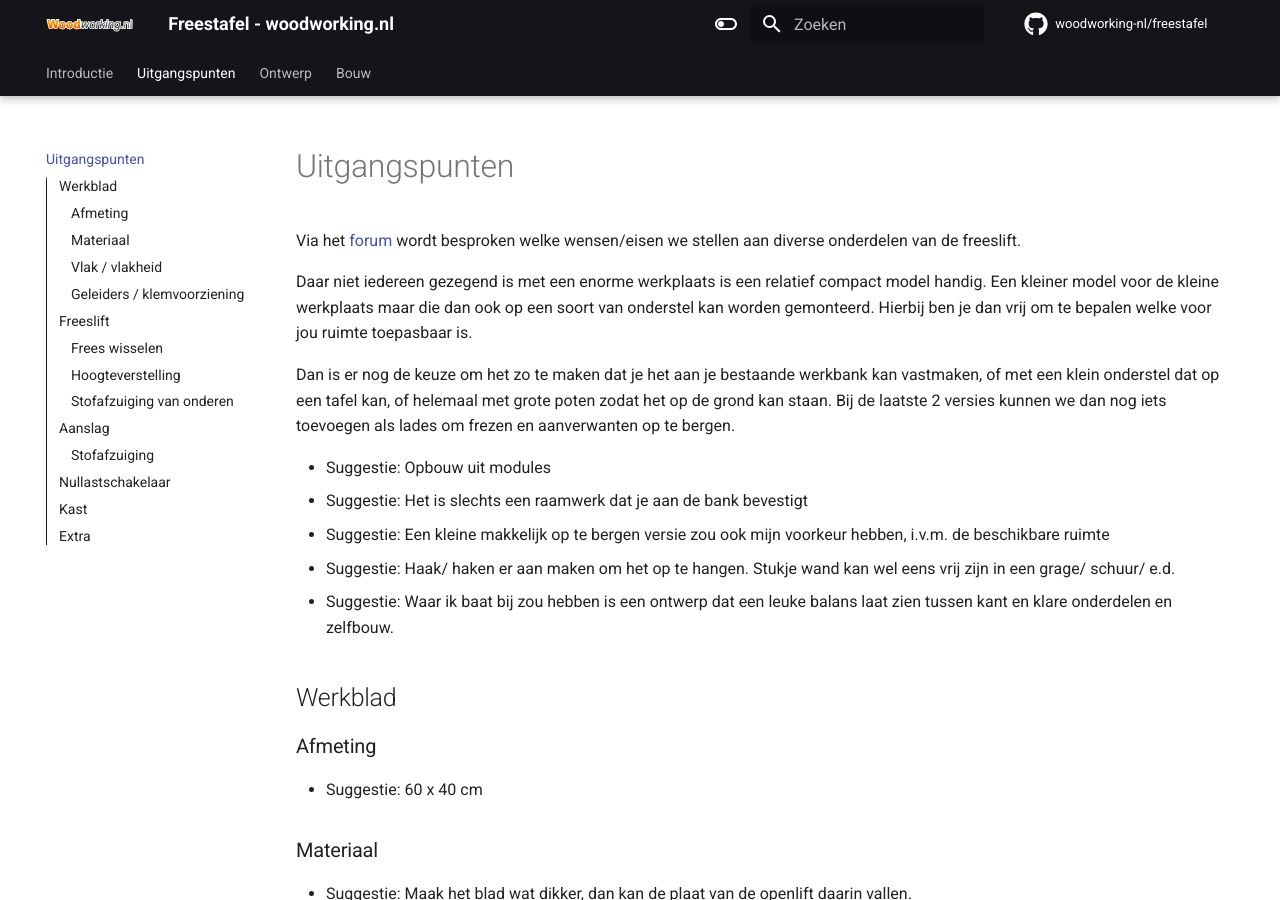
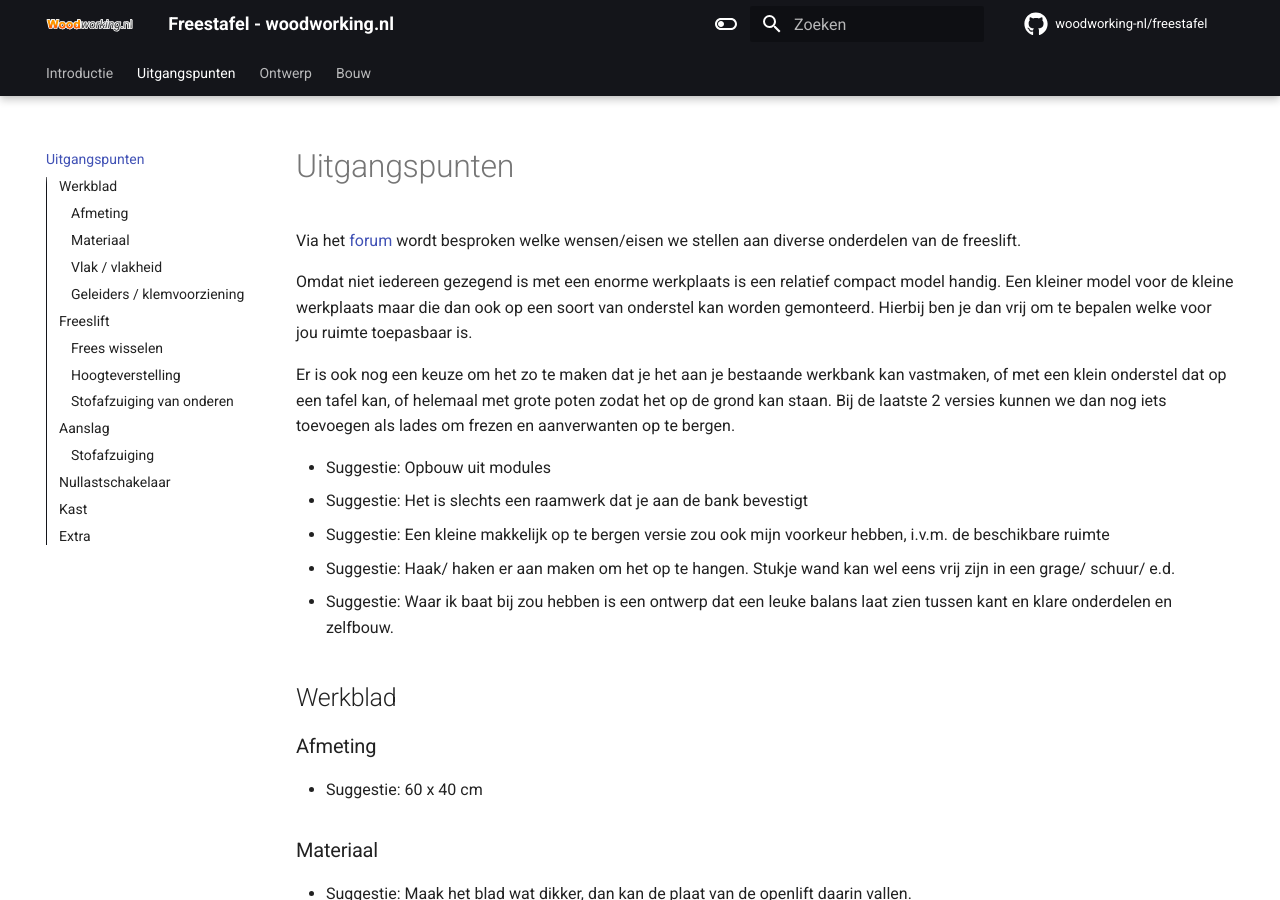
Before and after one commit to woodworking-nl/freestafel, an MkDocs documentation site: the page built from docs/uitgangspunten.md, in a window 1280 px wide and 900 px high. Built offline with MkDocs 1.6.1 and Material for MkDocs 9.7.7, drawn with Linux system fonts in a browser that asks for light colours; comment, search, counter and statistics services are not loaded.

Commit message:
tekstuele verbeteringen

```diff
--- a/docs/uitgangspunten.md
+++ b/docs/uitgangspunten.md
@@ -2,9 +2,9 @@
 
 Via het [forum](https://woodworking.nl/threads/een-freestafeltje-het-eerste-project.39623/) wordt besproken welke wensen/eisen we stellen aan diverse onderdelen van de freeslift.
 
-Daar niet iedereen gezegend is met een enorme werkplaats is een relatief compact model handig. Een kleiner model voor de kleine werkplaats maar die dan ook op een soort van onderstel kan worden gemonteerd. Hierbij ben je dan vrij om te bepalen welke voor jou ruimte toepasbaar is.
+Omdat niet iedereen gezegend is met een enorme werkplaats is een relatief compact model handig. Een kleiner model voor de kleine werkplaats maar die dan ook op een soort van onderstel kan worden gemonteerd. Hierbij ben je dan vrij om te bepalen welke voor jou ruimte toepasbaar is.
 
-Dan is er nog de keuze om het zo te maken dat je het aan je bestaande werkbank kan vastmaken, of met een klein onderstel dat op een tafel kan, of helemaal met grote poten zodat het op de grond kan staan. Bij de laatste 2 versies kunnen we dan nog iets toevoegen als lades om frezen en aanverwanten op te bergen.
+Er is ook nog een keuze om het zo te maken dat je het aan je bestaande werkbank kan vastmaken, of met een klein onderstel dat op een tafel kan, of helemaal met grote poten zodat het op de grond kan staan. Bij de laatste 2 versies kunnen we dan nog iets toevoegen als lades om frezen en aanverwanten op te bergen.
 
 - Suggestie: Opbouw uit modules
 - Suggestie: Het is slechts een raamwerk dat je aan de bank bevestigt
```
